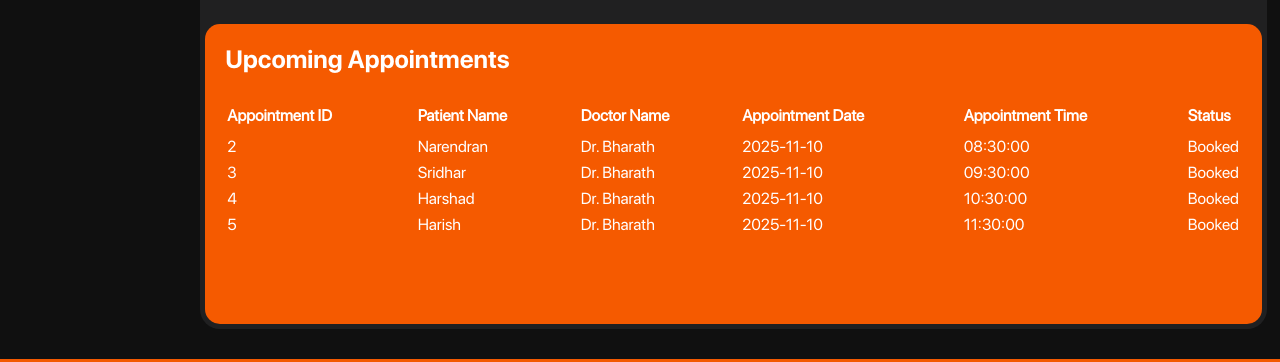
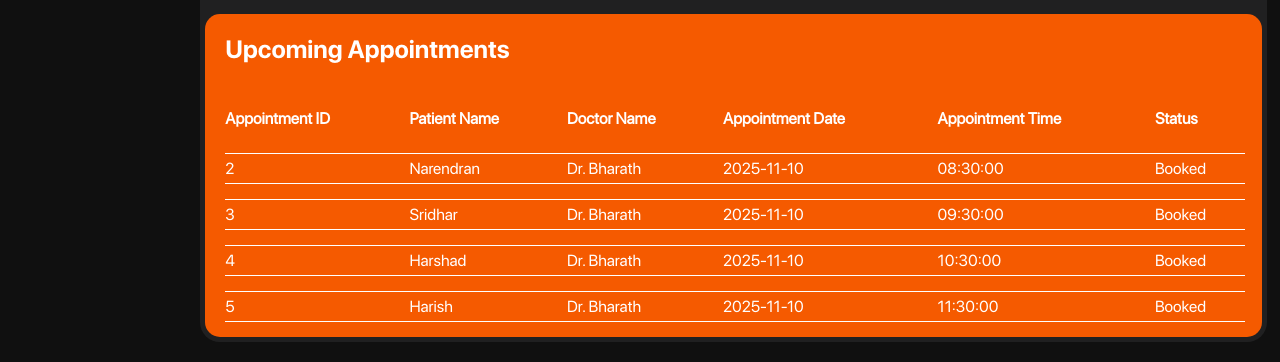
Before and after one commit to 23f2002084/Hospital-Management-System, a Flask app: page / in a window 1280 px wide. Shown: the part 441-803 px from the top of the page. Run offline with Flask 3, Linux system fonts and the light colour scheme; data comes from the database, SQL or seed files in the repository.

Commit message:
frontend-updates

```diff
--- a/Static/css/admindash.css
+++ b/Static/css/admindash.css
@@ -114,6 +114,7 @@
     width: 265px;
     height: 180px;
     background-color: #f55a00;
+    background-color: #5672c2;
     border-radius: 15px;
     display: flex;
     flex-direction: column;
@@ -130,7 +131,7 @@
 
 .appointments{
     width: 99%;
-    height: 300px;
+    min-height: 300px;
     background-color: #f55a00;
     margin-top: 25px;
     border-radius: 15px;
@@ -146,9 +147,10 @@
 }
 
 table{
-    width: 100%;
+    width: 96.5%;
     margin-top: 30px;
     margin-left: 20px;
+    border-spacing: 0px 15px;
 }
 
 th,td{
@@ -164,4 +166,7 @@ th{
 
 td{
     padding-bottom: 5px;
+    padding-top: 5px;
+    border-top: 1px solid white;
+    border-bottom: 1px solid white;
 }
--- a/Templates/admin/dashboard.html
+++ b/Templates/admin/dashboard.html
@@ -38,7 +38,7 @@
                 <div class="box">
                     <h1>{{app}}</h1>
                     <h2>Appointments</h2>
-                    <img src="{{ url_for('static',filename='images/appointment.png')}}" alt="">
+                    <img src="{{ url_for('static',filename='images/appointment.png')}}" style="padding-left: 20px;" alt="">
                 </div>
             </div>
             <div class="appointments">
```
Also changed, not shown: Static/images/dept.png (added).
